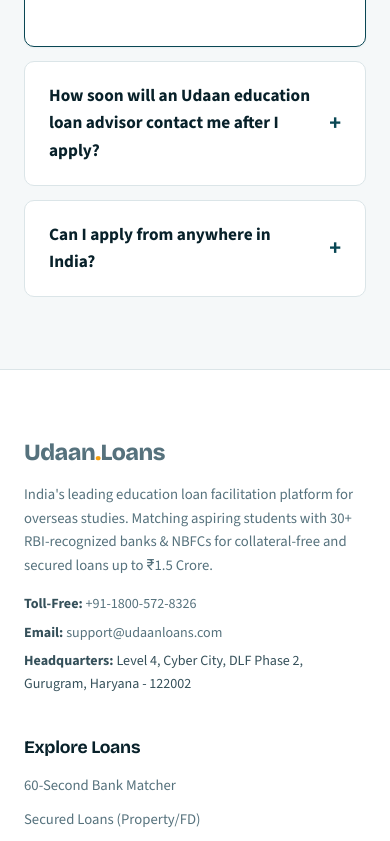
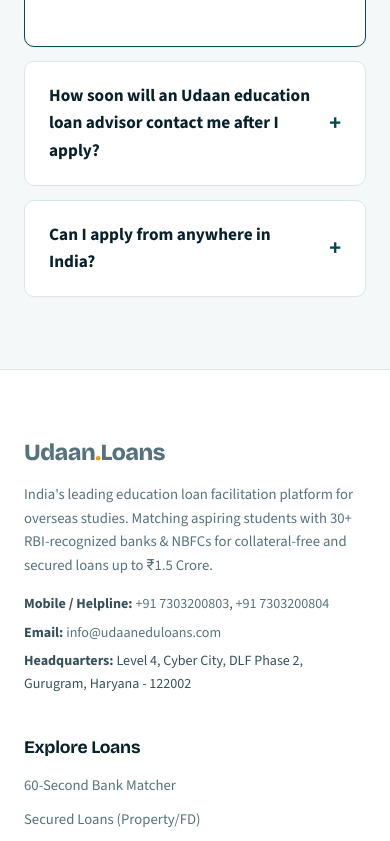
Before and after one commit to sankalpmishra-code/udaan-Loans, a Next.js app: page /apply in a window 390 px wide. Shown: the part 3090-3931 px from the top of the page. Built offline with nearby package versions, Linux system fonts and the light colour scheme.

Commit message:
fix: update mobile numbers to +91 7303200803, +91 7303200804 and email to info@udaaneduloans.com

```diff
--- a/src/app/about/page.tsx
+++ b/src/app/about/page.tsx
@@ -95,7 +95,7 @@
 
           <div style={{ textAlign: "center", marginTop: "32px" }}>
             <p className="lead" style={{ fontSize: "1rem" }}>
-              Have questions? Connect with our team at <a href={`mailto:${siteConfig.email}`} style={{ color: "var(--brand)", fontWeight: "700" }}>{siteConfig.email}</a> or call <a href={`tel:${siteConfig.telephone}`} style={{ color: "var(--brand)", fontWeight: "700" }}>{siteConfig.telephone}</a>.
+              Have questions? Connect with our team at <a href={`mailto:${siteConfig.email}`} style={{ color: "var(--brand)", fontWeight: "700" }}>{siteConfig.email}</a> or call <a href={`tel:${siteConfig.phoneNumbers[0].replace(/\s+/g, "")}`} style={{ color: "var(--brand)", fontWeight: "700" }}>{siteConfig.phoneNumbers[0]}</a> / <a href={`tel:${siteConfig.phoneNumbers[1].replace(/\s+/g, "")}`} style={{ color: "var(--brand)", fontWeight: "700" }}>{siteConfig.phoneNumbers[1]}</a>.
             </p>
           </div>
         </div>
--- a/src/app/apply/page.tsx
+++ b/src/app/apply/page.tsx
@@ -60,7 +60,7 @@
               <div style={{ fontSize: "2rem", marginBottom: "8px" }}>📞</div>
               <h3>Instant Telephone & WhatsApp Support</h3>
               <p style={{ fontSize: "0.9rem", color: "var(--muted)", margin: "0" }}>
-                Need immediate help? Call our toll-free student hotline at <strong>{siteConfig.telephone}</strong>.
+                Need immediate help? Call our student helpline at <strong>{siteConfig.phoneNumbers[0]}</strong> or <strong>{siteConfig.phoneNumbers[1]}</strong>.
               </p>
             </div>
           </div>
--- a/src/app/error.tsx
+++ b/src/app/error.tsx
@@ -43,7 +43,7 @@
           </div>
 
           <p style={{ fontSize: "0.85rem", color: "var(--muted)" }}>
-            Need urgent help? Call our toll-free student hotline at <a href={`tel:${siteConfig.telephone}`} style={{ color: "var(--brand)", fontWeight: "700" }}>{siteConfig.telephone}</a> or email <a href={`mailto:${siteConfig.email}`} style={{ color: "var(--brand)", fontWeight: "700" }}>{siteConfig.email}</a>.
+            Need urgent help? Call our student helpline at <a href={`tel:${siteConfig.phoneNumbers[0].replace(/\s+/g, "")}`} style={{ color: "var(--brand)", fontWeight: "700" }}>{siteConfig.phoneNumbers[0]}</a> / <a href={`tel:${siteConfig.phoneNumbers[1].replace(/\s+/g, "")}`} style={{ color: "var(--brand)", fontWeight: "700" }}>{siteConfig.phoneNumbers[1]}</a> or email <a href={`mailto:${siteConfig.email}`} style={{ color: "var(--brand)", fontWeight: "700" }}>{siteConfig.email}</a>.
           </p>
         </div>
       </div>
--- a/src/app/layout.tsx
+++ b/src/app/layout.tsx
@@ -109,6 +109,13 @@
         description: siteConfig.description,
         telephone: siteConfig.telephone,
         email: siteConfig.email,
+        contactPoint: siteConfig.phoneNumbers.map((num) => ({
+          "@type": "ContactPoint",
+          telephone: num,
+          contactType: "customer service",
+          areaServed: "IN",
+          availableLanguage: ["en", "hi"],
+        })),
         priceRange: "₹₹",
         foundingDate: siteConfig.foundingYear,
         address: {
--- a/src/app/privacy/page.tsx
+++ b/src/app/privacy/page.tsx
@@ -27,7 +27,7 @@
     {
       question: "Can I request deletion of my uploaded documents?",
       answer:
-        "Yes. Under India's Digital Personal Data Protection Act (DPDP), you can request complete erasure of your data at any time by emailing our Grievance Redressal Officer at privacy@udaanloans.com."
+        "Yes. Under India's Digital Personal Data Protection Act (DPDP), you can request complete erasure of your data at any time by emailing our Grievance Redressal Officer at info@udaaneduloans.com."
     }
   ];
 
@@ -105,7 +105,7 @@
                   <strong>Grievance Redressal Officer:</strong> Data Privacy Desk<br />
                   <strong>Entity:</strong> {siteConfig.legalName}<br />
                   <strong>Address:</strong> {siteConfig.address.streetAddress}, {siteConfig.address.addressLocality}, {siteConfig.address.addressRegion} - {siteConfig.address.postalCode}<br />
-                  <strong>Email:</strong> privacy@udaanloans.com<br />
+                  <strong>Email:</strong> info@udaaneduloans.com<br />
                   <strong>Response SLA:</strong> Within 48 working hours.
                 </div>
               </div>
--- a/src/components/Footer.tsx
+++ b/src/components/Footer.tsx
@@ -18,9 +18,18 @@
               and secured loans up to ₹1.5 Crore.
             </p>
             <div className="contact-details">
-              <p><strong>Toll-Free:</strong> <a href={`tel:${siteConfig.telephone}`}>{siteConfig.telephone}</a></p>
-              <p><strong>Email:</strong> <a href={`mailto:${siteConfig.email}`}>{siteConfig.email}</a></p>
-              <p><strong>Headquarters:</strong> {siteConfig.address.streetAddress}, {siteConfig.address.addressLocality}, {siteConfig.address.addressRegion} - {siteConfig.address.postalCode}</p>
+              <p>
+                <strong>Mobile / Helpline:</strong>{" "}
+                <a href={`tel:${siteConfig.phoneNumbers[0].replace(/\s+/g, "")}`}>{siteConfig.phoneNumbers[0]}</a>,{" "}
+                <a href={`tel:${siteConfig.phoneNumbers[1].replace(/\s+/g, "")}`}>{siteConfig.phoneNumbers[1]}</a>
+              </p>
+              <p>
+                <strong>Email:</strong>{" "}
+                <a href={`mailto:${siteConfig.email}`}>{siteConfig.email}</a>
+              </p>
+              <p>
+                <strong>Headquarters:</strong> {siteConfig.address.streetAddress}, {siteConfig.address.addressLocality}, {siteConfig.address.addressRegion} - {siteConfig.address.postalCode}
+              </p>
             </div>
           </div>
 
--- a/src/components/WhatsAppWidget.tsx
+++ b/src/components/WhatsAppWidget.tsx
@@ -32,7 +32,7 @@
       `Please connect me with a loan advisor.`
     );
 
-    const whatsappNumber = "9118005728326"; // Replace with verified WhatsApp Business number
+    const whatsappNumber = siteConfig.whatsappNumber || "917303200803";
     const url = `https://wa.me/${whatsappNumber}?text=${message}`;
 
     window.open(url, "_blank", "noopener,noreferrer");
--- a/src/data/siteConfig.ts
+++ b/src/data/siteConfig.ts
@@ -12,8 +12,11 @@
   url: "https://udaanloans.com",
   ogImage: "https://udaanloans.com/opengraph-image",
   themeColor: "#094754",
-  telephone: "+91-1800-572-8326",
-  email: "support@udaanloans.com",
+  telephone: "+91 7303200803",
+  secondaryPhone: "+91 7303200804",
+  phoneNumbers: ["+91 7303200803", "+91 7303200804"],
+  email: "info@udaaneduloans.com",
+  whatsappNumber: "917303200803",
   foundingYear: "2021",
   locale: "en_IN",
   address: {
```
